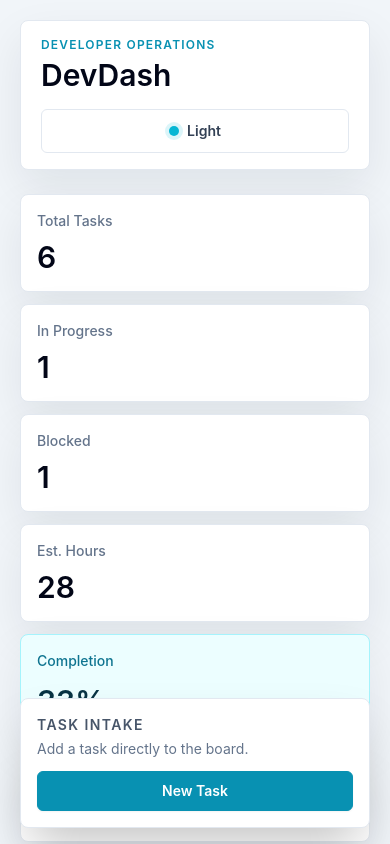
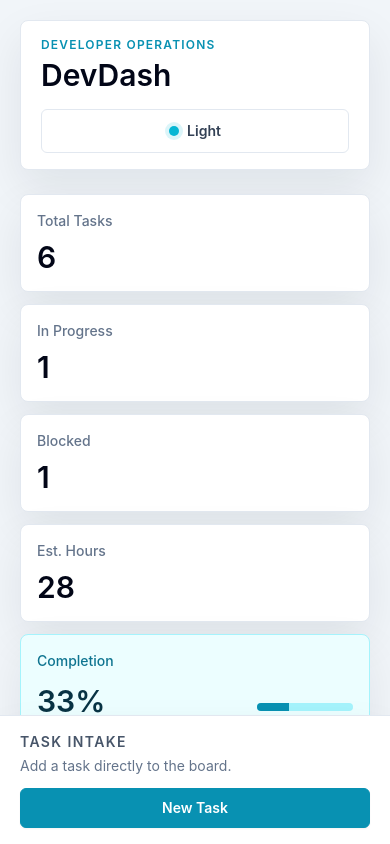
Before and after one commit to error411/DevDash, a React (Vite) app: page / in a window 390 px wide. Shown: the top 844 px of the page. Built offline with nearby package versions, Linux system fonts and the light colour scheme.

Commit message:
fixed bottom bar on mobile

```diff
--- a/src/components/tasks/NewTaskForm.tsx
+++ b/src/components/tasks/NewTaskForm.tsx
@@ -88,7 +88,7 @@ export const NewTaskForm = () => {
   };
 
   return (
-    <section className="fixed inset-x-5 bottom-4 z-40 rounded-lg border border-slate-200 bg-white p-4 shadow-2xl dark:border-neutral-800 dark:bg-neutral-900 sm:static sm:inset-auto sm:z-auto sm:shadow-soft">
+    <section className="fixed inset-x-0 bottom-0 z-40 border-t border-slate-200 bg-white px-5 pb-[calc(1rem+env(safe-area-inset-bottom))] pt-4 shadow-2xl dark:border-neutral-800 dark:bg-neutral-900 sm:static sm:inset-auto sm:z-auto sm:rounded-lg sm:border sm:p-4 sm:shadow-soft">
       <div className="flex flex-col gap-3 sm:flex-row sm:items-center sm:justify-between">
         <div>
           <h2 className="text-sm font-semibold uppercase tracking-widest text-slate-600 dark:text-slate-300">
```
